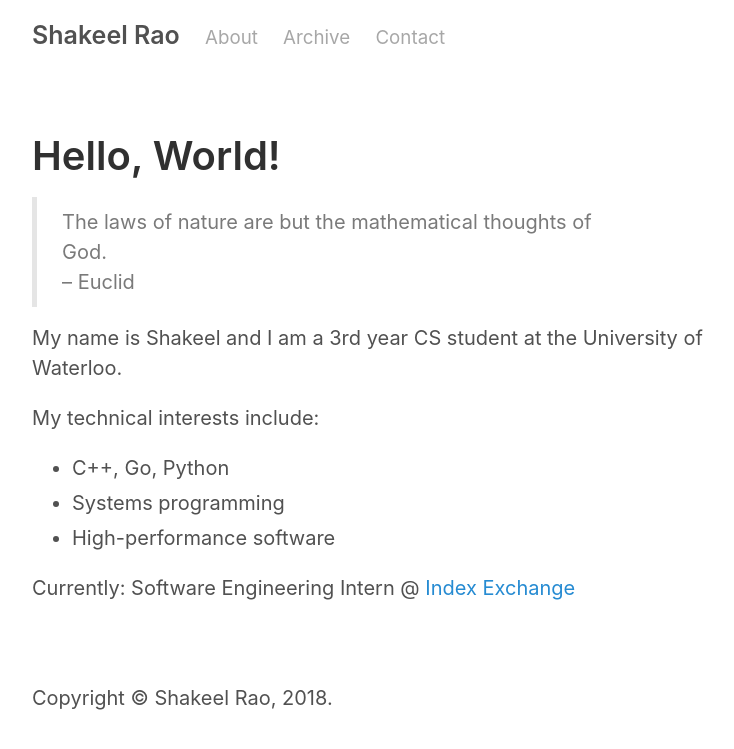
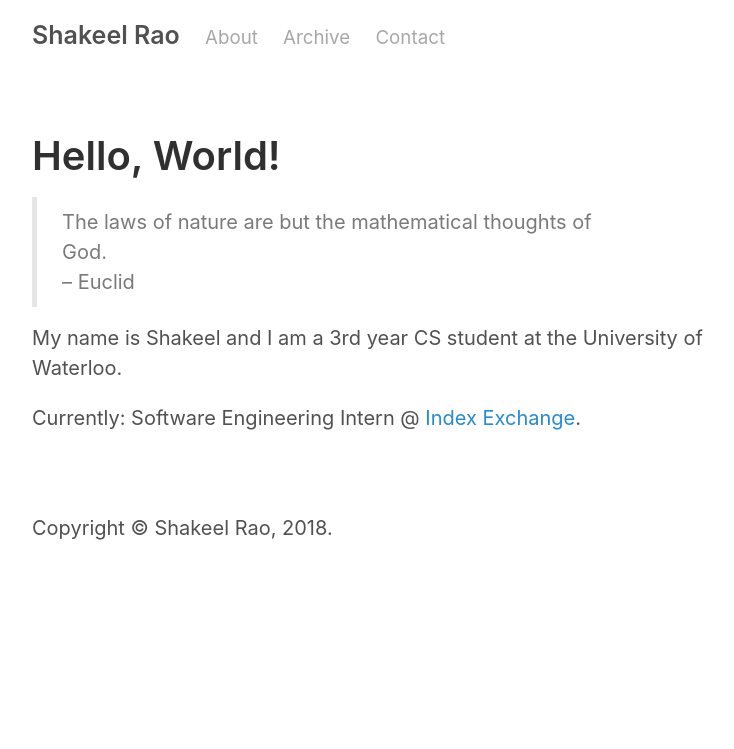
Before and after one commit to shakeelrao/shakeelrao.github.io, a Jekyll site: the page built from about.md, in a window 1280 px wide. Shown: the top 749 px of the page, without its empty margins (258-992 px from the left). Built offline with Jekyll 4.4.1, drawn with Linux system fonts in a browser that asks for light colours.

Commit message:
minimalism?

```diff
--- a/about.md
+++ b/about.md
@@ -8,9 +8,4 @@ title: About
 
 My name is Shakeel and I am a 3rd year CS student at the University of Waterloo.
 
-My technical interests include:
-* C++, Go, Python
-* Systems programming
-* High-performance software
-
-Currently: Software Engineering Intern @ [Index Exchange](http://www.indexexchange.com/)
+Currently: Software Engineering Intern @ [Index Exchange](http://www.indexexchange.com/).
```
